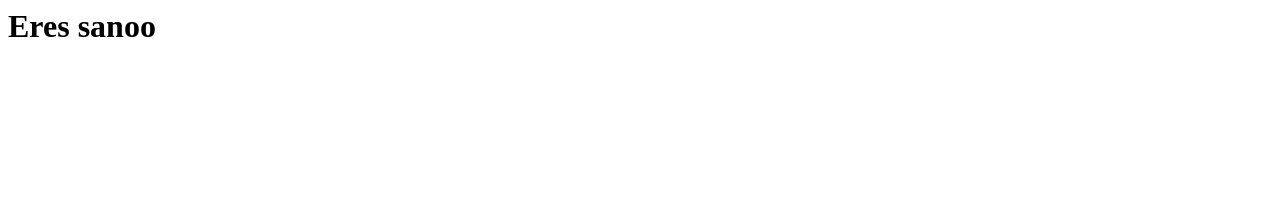
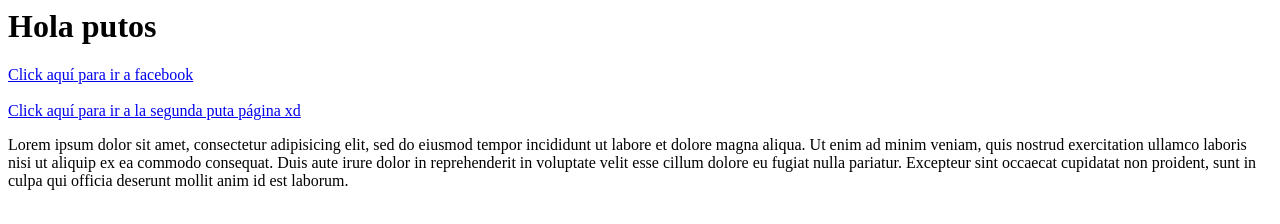
Before and after one commit to WilsonAR1212/Makap-Web-Site, a plain HTML site: page index.html in a window 1280 px wide. Drawn offline with Linux system fonts and the light colour scheme.

Commit message:
Add files via upload

```diff
--- a/index.html
+++ b/index.html
@@ -1,7 +1,20 @@
 <HTML>
 <HEAD>
-  <h1>Eres sanoo</h>
+	<title>Primera Pagina Web</title>
 </HEAD>
 <BODY>
+	<h1>Hola putos</h1>
+		<a href="https://facebook.com" target="_BLANK">Click aquí para ir a facebook</a>
+		<br>
+		<br>
+		<a href="segunda pagina.html" target="_BLANK">Click aquí para ir a la segunda puta página xd</a>
+		<p>
+			Lorem ipsum dolor sit amet, consectetur adipisicing elit, sed do eiusmod
+			tempor incididunt ut labore et dolore magna aliqua. Ut enim ad minim veniam,
+			quis nostrud exercitation ullamco laboris nisi ut aliquip ex ea commodo
+			consequat. Duis aute irure dolor in reprehenderit in voluptate velit esse
+			cillum dolore eu fugiat nulla pariatur. Excepteur sint occaecat cupidatat non
+			proident, sunt in culpa qui officia deserunt mollit anim id est laborum.
+		</p>
 </BODY>
 </HTML>
```
